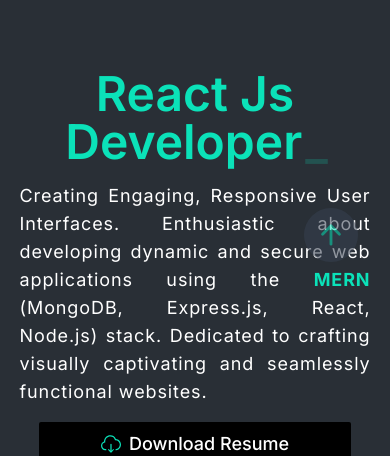
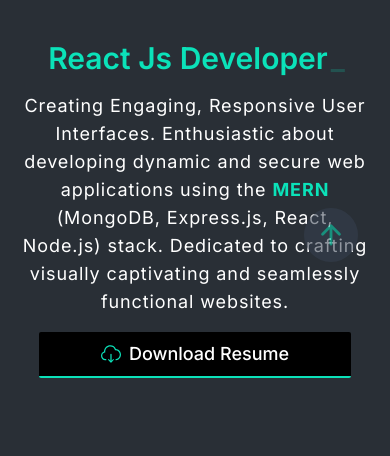
Before and after one commit to arafat-sabbir/Arafats-Portfolio, a React (Vite) app: page / in a window 390 px wide. Shown: the part 550-1006 px from the top of the page. Built offline with nearby package versions, Linux system fonts and the light colour scheme; grey boxes are pictures that could not be loaded.

Commit message:
Fixed Some Responsive Issue

```diff
--- a/src/Components/Navbar/Navbar.jsx
+++ b/src/Components/Navbar/Navbar.jsx
@@ -12,7 +12,7 @@ const Navbar = () => {
             <div className="flex items-center justify-between">
               <Link to={"/"}>
                 <img
-                  className="w-20  sm:h-20"
+                  className="md:w-20 w-10  sm:h-20"
                   src="https://i.postimg.cc/xdRy7ZRc/Untitled-design-5.png"
                   alt=""
                 />
--- a/src/Pages/Home/Banner/Banner.jsx
+++ b/src/Pages/Home/Banner/Banner.jsx
@@ -16,7 +16,7 @@ const Banner = () => {
             transform: isInView1 ? "none" : "scale(0)",
             opacity: isInView1 ? "1" : "0",
             transition: "all 1.8s",
-        }} className="lg:w-11/12 w-[90vw] mx-auto  p-10">
+        }} className="lg:w-11/12 w-[98vw] mx-auto  p-10">
             <img
               className="h-72 w-72 mx-auto"
               src="https://i.ibb.co/F3NN1t5/profile-pic-5.png"
@@ -29,7 +29,7 @@ const Banner = () => {
             opacity: isInView1 ? "1" : "0",
             transition: "all 1.8s",
         }} className="lg:w-1/2 text-center lg:text-left space-y-4  flex flex-col justify-center">
-          <h3 className="text-5xl text-main font-semibold">
+          <h3 className="md:text-5xl text-3xl text-main font-semibold">
             <Typewriter
               words={[
                 "Front End Developer",
@@ -44,7 +44,7 @@ const Banner = () => {
               delaySpeed={1000}
             />
           </h3>
-          <p className="text-lg tracking-wider w-[90vw] text-justify mx-auto lg:mx-0 lg:w-[600px]">
+          <p className="text-lg tracking-wider w-[90vw] text-center lg:text-justify mx-auto lg:mx-0 lg:w-[600px]">
           Creating Engaging, Responsive User Interfaces. Enthusiastic about developing dynamic and secure web applications using the <span className="font-bold text-main">MERN</span> (MongoDB, Express.js, React, Node.js) stack. Dedicated to crafting visually captivating and seamlessly functional websites.
           </p>
           <div className="flex bg-black font-medium py-2 rounded-sm px-3 border-b-2 border-b-main lg:w-[38%] w-[80vw] mx-auto lg:mx-0 p-1 items-center lg:gap-6 gap-4 justify-center lg:justify-start ">
```
